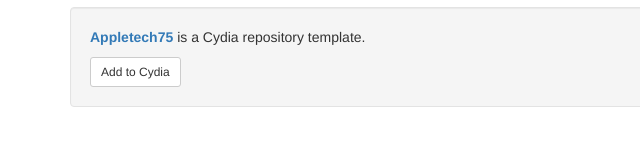
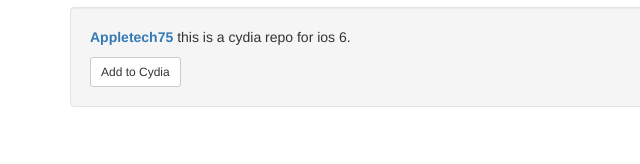
Before and after one commit to appletech75O/repo, a plain HTML site: page index.html in a window 1280 px wide. Shown: the part 203-367 px from the top of the page, 0-640 px from the left. Drawn offline with nearby package versions, Linux system fonts and the light colour scheme.

Commit message:
new discription

```diff
--- a/index.html
+++ b/index.html
@@ -14,7 +14,7 @@
 
 <div class="container">
 	<div class="well">
-		<p><span class="text-primary"><b>Appletech75</span></b> is a Cydia repository template.</p>
+		<p><span class="text-primary"><b>Appletech75</span></b> this is a cydia repo for ios 6.</p>
 		<a class="btn btn-sm btn-default" href="cydia://url/https://cydia.saurik.com/api/share#?source=https://appletech75-2023.github.io/repo/">Add to Cydia</a>
 	</div>
 </div>
```
Also changed, not shown: 2 other files.
